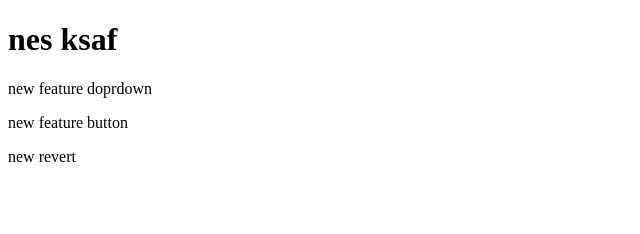
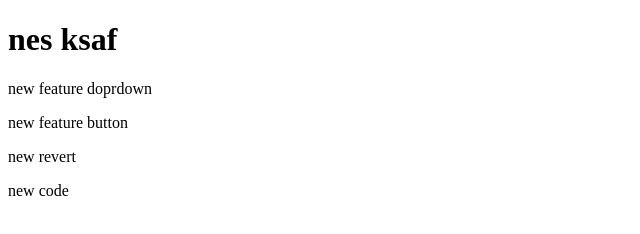
Before and after one commit to Tejashtandel107/test3, a plain HTML site: page index.html in a window 1280 px wide. Shown: the full height of the page, 0-640 px from the left. Drawn offline with Linux system fonts and the light colour scheme.

```diff
--- a/index.html
+++ b/index.html
@@ -10,6 +10,7 @@
     <p>new feature doprdown</p>
     <p>new feature button</p>
     <p>new revert</p>
+    <p>new code</p>
 
 </body>
 </html>
```
